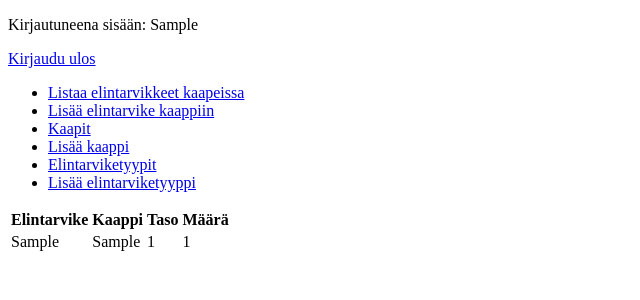
After one commit to lukxsx/PakastimenHallinta, a Flask app: page /ek/ in a window 1280 px wide. The commit adds this page. Shown: the top 300 px of the page, without its empty margins (0-640 px from the left). Run offline with Flask 2, Linux system fonts and the light colour scheme; a user stored in the database is signed in; tables that the repository leaves empty hold one stand-in row (values such as "Sample post").

Commit message:
layouttiin linkit kaapissa oleville elintarvikkeille, elintarvikkeiden listausta korjattiin

```diff
--- a/application/elintarvikekaapissa/views.py
+++ b/application/elintarvikekaapissa/views.py
@@ -32,4 +32,4 @@ def ek_lisaaja():
 @app.route("/ek/", methods=["GET"])
 @login_required
 def ek_listaus():
-    return render_template("ek/listaa.html", ek=Elintarvike.query.all())
+    return render_template("elintarvikekaapissa/listaa.html", ek=ElintarvikeKaapissa.query.all(), elin=Elintarvike, kaap=Kaappi)
--- /dev/null
+++ b/application/templates/elintarvikekaapissa/listaa.html
@@ -0,0 +1,20 @@
+{% extends "layout.html" %}
+
+{% block body %}
+<table>
+    <tr>
+        <th>Elintarvike</th>
+        <th>Kaappi</th>
+        <th>Taso</th>
+        <th>Määrä</th>
+    </tr>
+    {% for e in ek %}
+    <tr>
+        <td>{{ elin.query.get(e.elintarvike_id).nimi }}</td>
+        <td>{{ kaap.query.get(e.kaappi_id).nimi }}</td>
+        <td>{{ e.taso }}</td>
+        <td>{{ e.maara }}</td>
+    </tr>
+    {% endfor %}
+</table>
+{% endblock %}
--- a/application/templates/layout.html
+++ b/application/templates/layout.html
@@ -14,10 +14,12 @@
 <a href="{{ url_for('kayttajan_luonti') }}">Rekisteröidy</a>
 {% endif %}
 <ul>
+    <li><a href="{{ url_for('ek_listaus') }}">Listaa elintarvikkeet kaapeissa</a></li>
+    <li><a href="{{ url_for('ek_lisays') }}">Lisää elintarvike kaappiin</a></li>
     <li><a href="{{ url_for('kaappi_listaus') }}">Kaapit</a></li>
     <li><a href="{{ url_for('kaappi_lisays') }}">Lisää kaappi</a></li>
-    <li><a href="{{ url_for('elintarvike_listaus') }}">Listaa elintarvikkeet</a></li>
-    <li><a href="{{ url_for('elintarvike_lisays') }}">Lisää elintarvike</a></li>
+    <li><a href="{{ url_for('elintarvike_listaus') }}">Elintarviketyypit</a></li>
+    <li><a href="{{ url_for('elintarvike_lisays') }}">Lisää elintarviketyyppi</a></li>
 </ul>
 {% block body %}
 <p>sisältöä</p>
```
